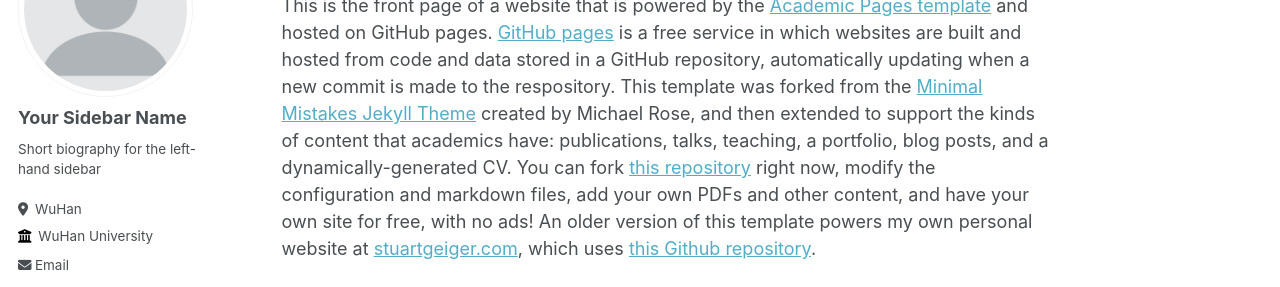
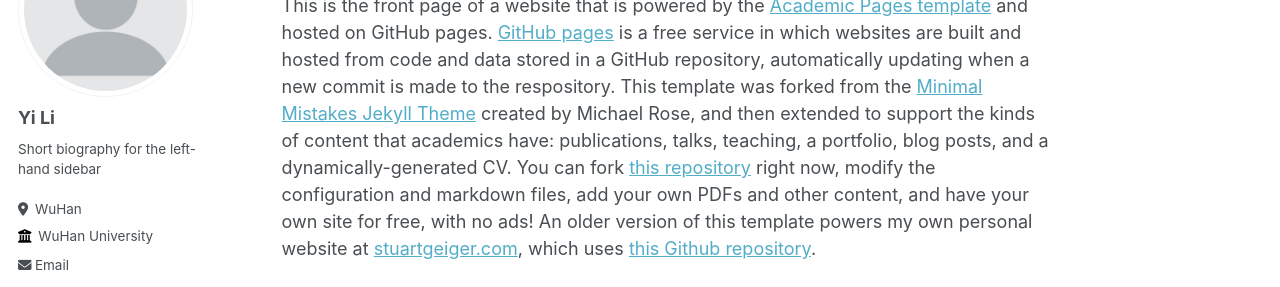
Before and after one commit to YiLimath/YiLimath.github.io, a Jekyll site: the page built from _pages/about.md, in a window 1280 px wide. Shown: the part 184-471 px from the top of the page. Built offline with Jekyll 4.4.1, drawn with Linux system fonts in a browser that asks for light colours.

Commit message:
Update _config.yml

```diff
--- a/_config.yml
+++ b/_config.yml
@@ -22,7 +22,7 @@ repository               : "YiLimath/YiLimath.github.io"
 author:
   # Biographic information
   avatar           : "profile.png"
-  name             : "Your Sidebar Name"
+  name             : "Yi Li"
   pronouns         : # example: "she/her"
   bio              : "Short biography for the left-hand sidebar"
   location         : "WuHan"
```
